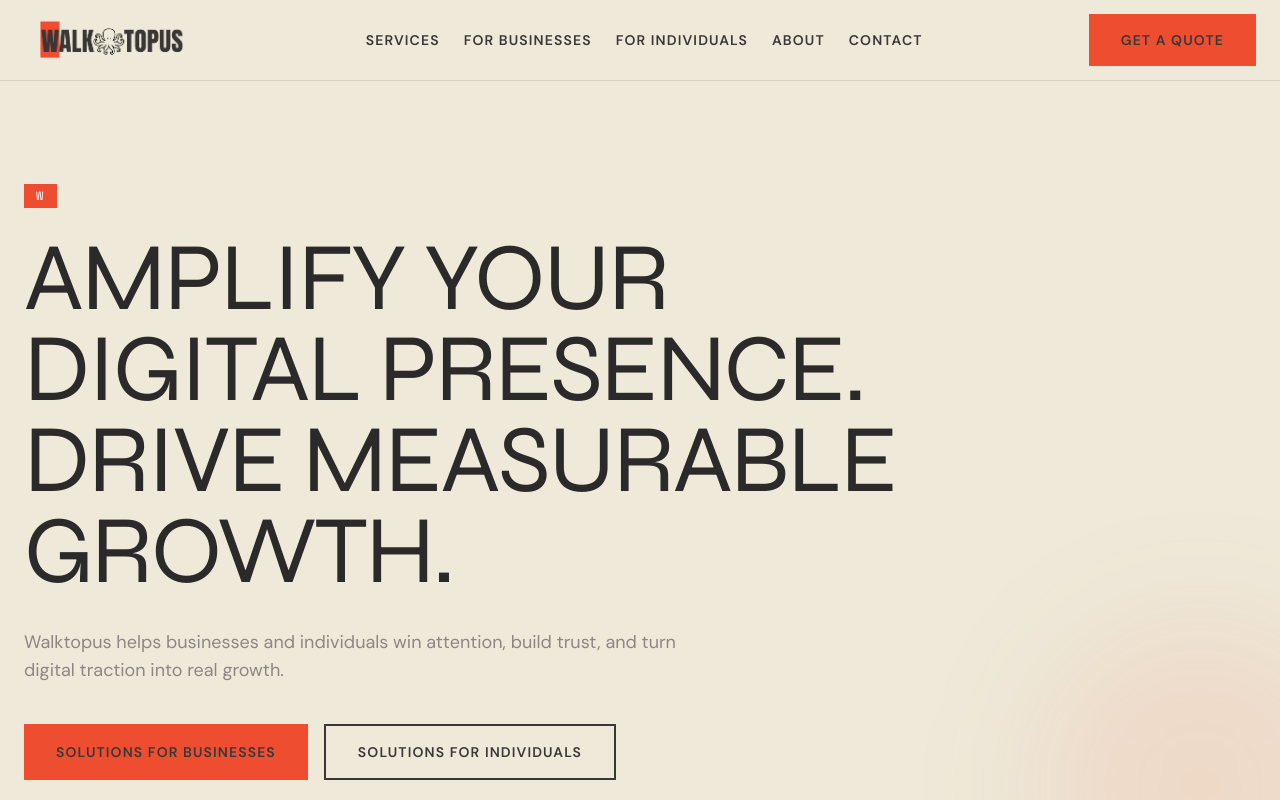
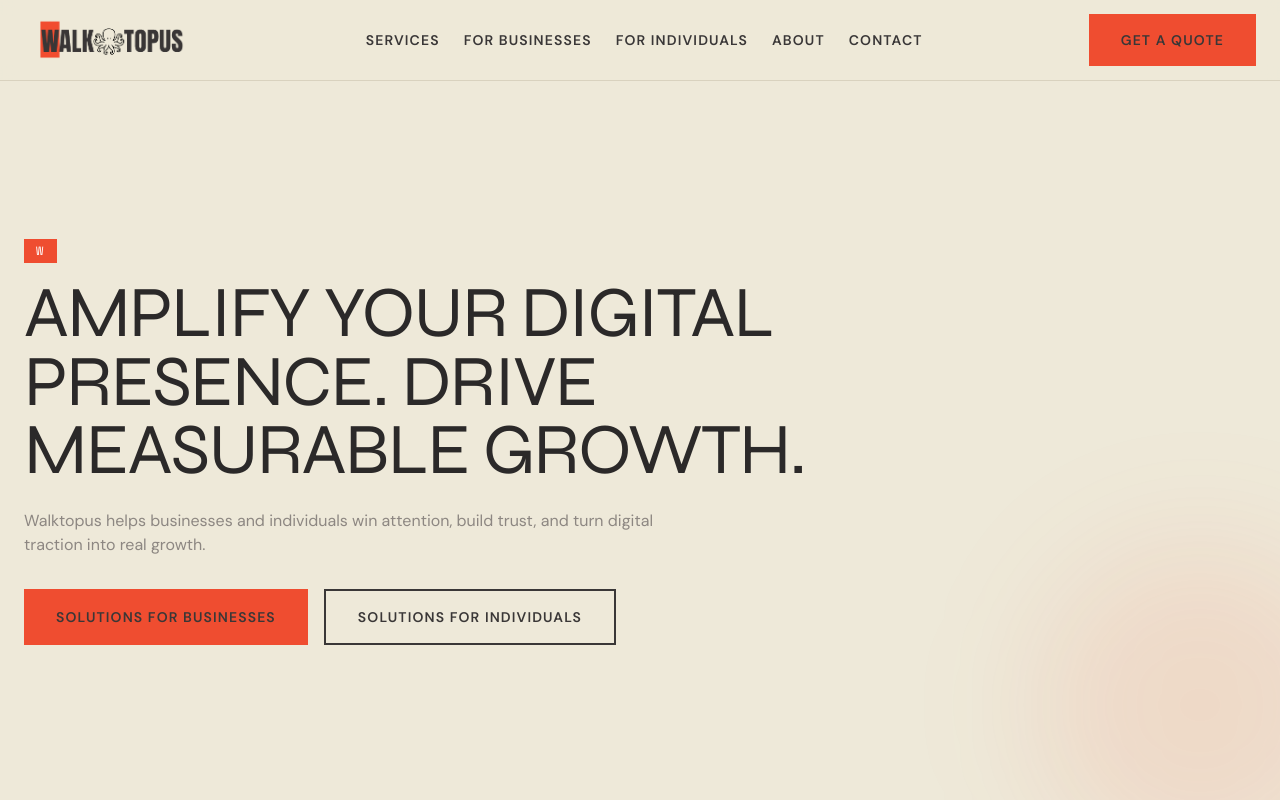
Before and after one commit to wewalktopus/Website, a Next.js app: page / in a window 1280 px wide. Shown: the top 800 px of the page. Built offline with nearby package versions, Linux system fonts and the light colour scheme; no server answers.

Commit message:
fix: reduce hero text sizes to fit within single viewport

```diff
--- a/components/home/HeroSection.tsx
+++ b/components/home/HeroSection.tsx
@@ -2,19 +2,19 @@ import { Button } from '@/components/ui/Button';
 
 export function HeroSection() {
   return (
-    <section className="relative flex h-screen min-h-screen items-center overflow-hidden">
+    <section className="relative flex h-[calc(100vh-5rem)] items-center overflow-hidden">
       <div className="mx-auto w-full max-w-7xl px-6">
         <div className="max-w-4xl">
           <p className="inline-block bg-[var(--color-accent)] px-3 py-1 font-mono text-xs uppercase tracking-[0.12em] text-white">
             W
           </p>
-          <h1 className="mt-6 font-display text-6xl uppercase leading-[0.95] text-[var(--color-text-dark)] sm:text-7xl md:text-8xl">
+          <h1 className="mt-4 font-display text-5xl uppercase leading-[0.95] text-[var(--color-text-dark)] sm:text-6xl md:text-7xl">
             Amplify Your Digital Presence. Drive Measurable Growth.
           </h1>
-          <p className="mt-8 max-w-2xl text-lg text-[var(--color-soft-gray)]">
+          <p className="mt-6 max-w-2xl text-base text-[var(--color-soft-gray)]">
             Walktopus helps businesses and individuals win attention, build trust, and turn digital traction into real growth.
           </p>
-          <div className="mt-10 flex flex-wrap gap-4">
+          <div className="mt-8 flex flex-wrap gap-4">
             <Button href="/for-businesses">Solutions for Businesses</Button>
             <Button href="/for-individuals" variant="secondary">
               Solutions for Individuals
```
